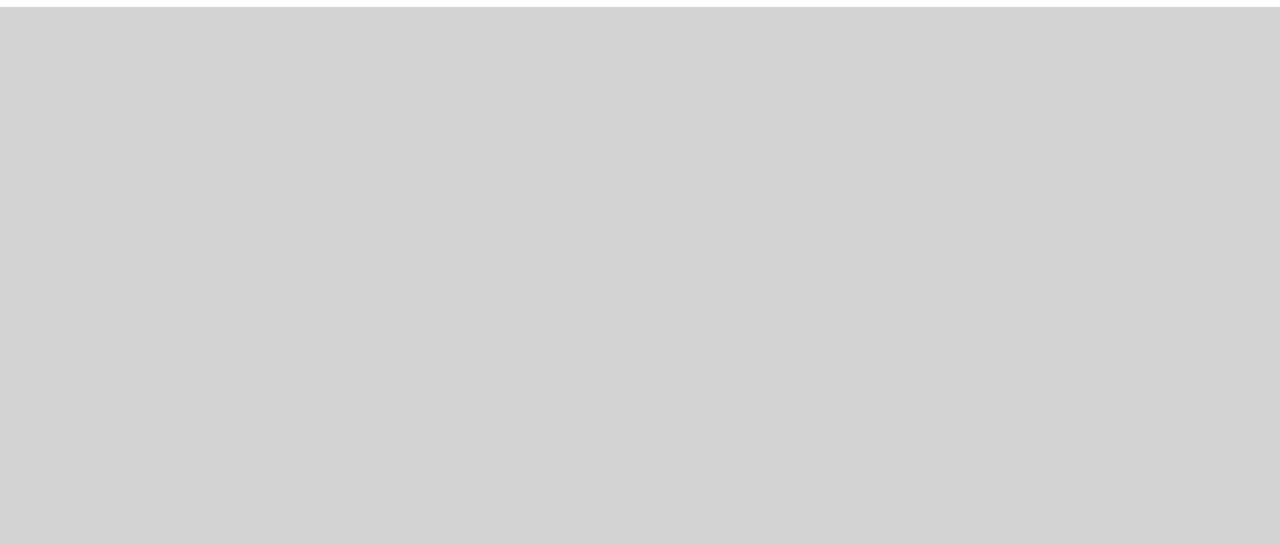
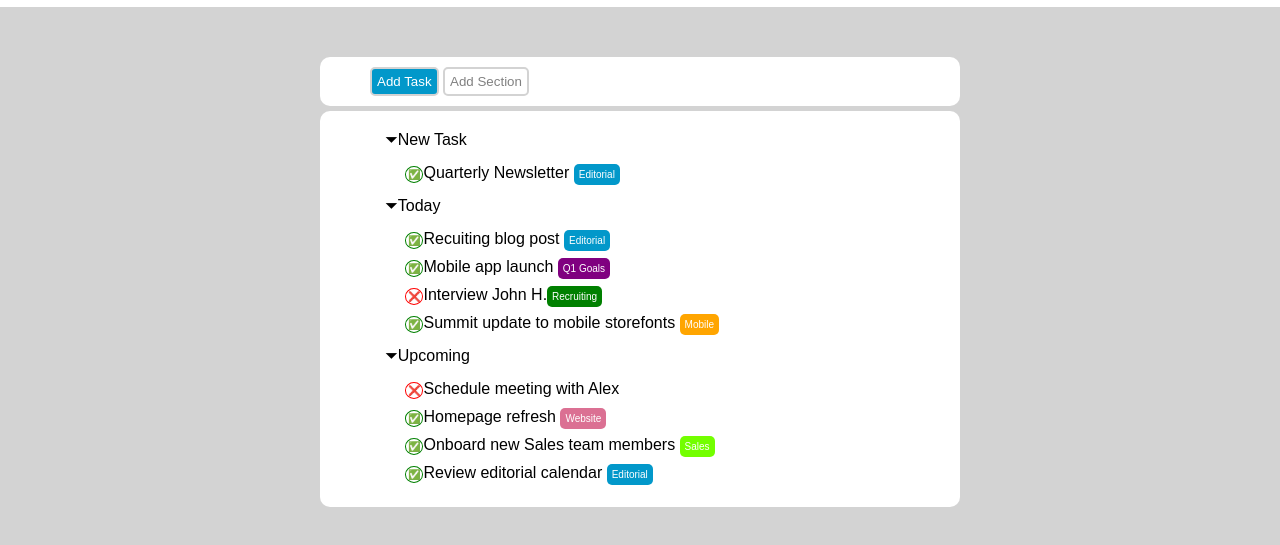
Before and after one commit to Cix8/html-css-toboolist, a plain HTML site: page index.html in a window 1280 px wide. Shown: the part 93-638 px from the top of the page. Drawn offline with Linux system fonts and the light colour scheme.

Commit message:
nav_completed &  main_completed

```diff
--- a/css/style.css
+++ b/css/style.css
@@ -13,6 +13,7 @@ body {
 header {
     width: 100%;
     height: 100px;
+    margin-bottom: 50px;
     background-color: white;
 }
 
@@ -27,3 +28,85 @@ header strong {
     vertical-align: middle;
     line-height: 100px;
 }
+
+.container {
+    width: 50%;
+    margin: auto;
+    margin-bottom: 5px;
+    border-radius: 10px;
+    padding: 10px 50px;
+    background-color: white;
+}
+
+nav button {
+    padding: 5px;
+    border: 2px solid lightgray;
+    border-radius: 5px;
+}
+
+.backg-lightblue {
+    background-color: rgb(2, 152, 202);
+    color: white;
+}
+
+.backg-white {
+    background-color: white;
+    color: gray;
+}
+
+li span {
+    padding: 5px;
+    border-radius: 5px;
+    font-size: 10px;
+    color: white;
+}
+
+.editorial {
+    background-color: rgb(2, 152, 202);
+}
+
+.Q1 {
+    background-color: purple ;
+}
+
+.rec {
+    background-color: green;
+}
+
+.mobile {
+    background-color: orange;
+}
+
+.website {
+    background-color: palevioletred;
+}
+
+.sales {
+    background-color: rgb(115, 255, 0);
+}
+
+.item {
+    padding: 5px;
+}
+
+.list-container {
+    margin: 10px 15px;
+}
+
+ul {
+    list-style: none;
+}
+
+.border{
+    border: 1px solid;
+    padding: 2px;
+    border-radius: 50%;
+}
+
+.check-mark {
+    border-color: green;
+}
+
+.cross {
+    border-color: red;
+}
--- a/index.html
+++ b/index.html
@@ -13,5 +13,41 @@
         <img id="logo" src="img/Logo.png" alt="Logo_toboolist">
         <strong>Toboolist</strong>
     </header>
+
+    <!-- NAV -->
+    <nav class="container">
+        <button class="backg-lightblue">Add Task</button>
+        <button class="backg-white">Add Section</button>
+    </nav>
+
+    <!-- MAIN -->
+    <main class="container">
+        <ul>
+            <li class="list-container">
+                &#9207;New Task
+                <ul class="list-container">
+                    <li class="item"><span class="border check-mark">&#9989;</span>Quarterly Newsletter <span class="editorial">Editorial</span></li>
+                </ul>
+            </li>
+            <li class="list-container">
+                &#9207;Today
+                <ul class="list-container">
+                    <li class="item"><span class="border check-mark">&#9989;</span>Recuiting blog post <span class="editorial">Editorial</span></li>
+                    <li class="item"><span class="border check-mark">&#9989;</span>Mobile app launch <span class="Q1">Q1 Goals</span></li>
+                    <li class="item"><span class="border cross">&#10060;</span>Interview John H.<span class="rec">Recruiting</span></li>
+                    <li class="item"><span class="border check-mark">&#9989;</span>Summit update to mobile storefonts <span class="mobile">Mobile</span></li>
+                </ul>
+            </li>
+            <li class="list-container">
+                &#9207;Upcoming
+                <ul class="list-container">
+                    <li class="item"><span class="border cross">&#10060;</span>Schedule meeting with Alex</li>
+                    <li class="item"><span class="border check-mark">&#9989;</span>Homepage refresh <span class="website">Website</span></li>
+                    <li class="item"><span class="border check-mark">&#9989;</span>Onboard new Sales team members <span class="sales">Sales</span></li>
+                    <li class="item"><span class="border check-mark">&#9989;</span>Review editorial calendar <span class="editorial">Editorial</span></li>
+                </ul>
+            </li>
+        </ul>
+    </main>
 </body>
 </html>
```
